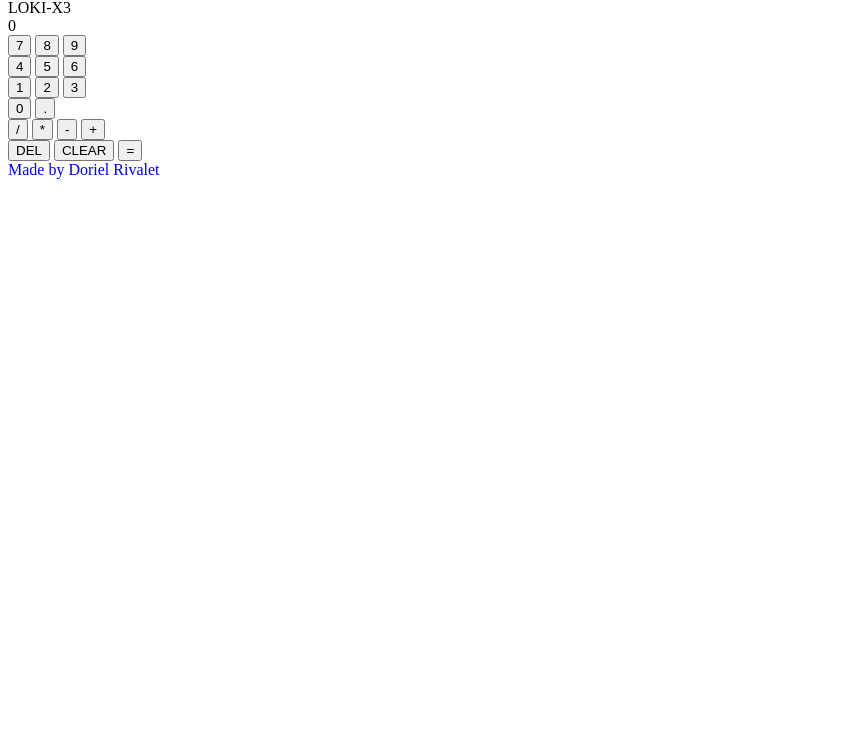
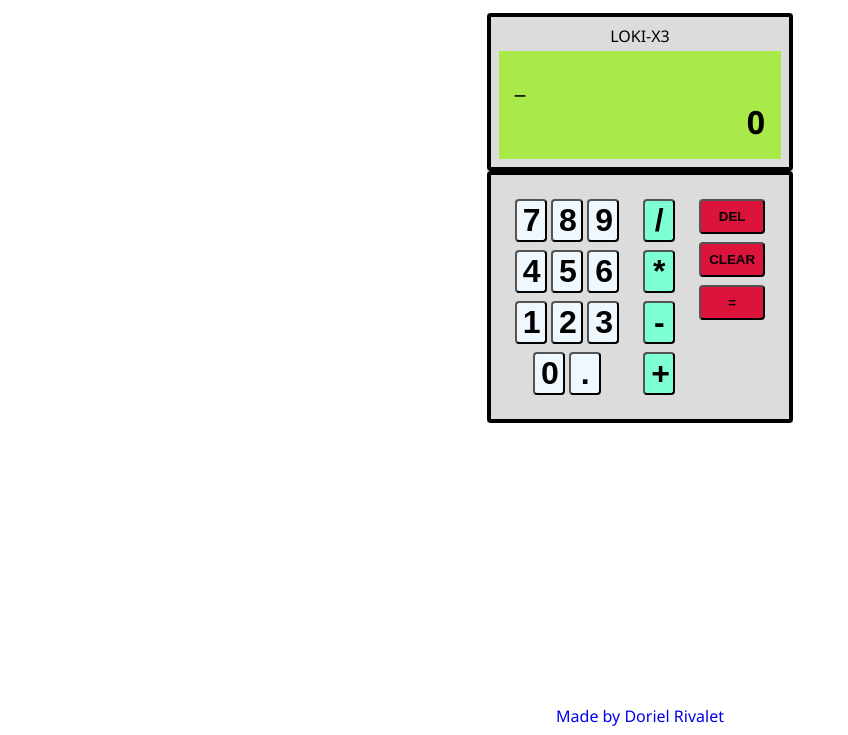
Before and after one commit to DorielRivalet/calculator, a plain HTML site: page index.html in a window 1280 px wide. Shown: the part 81-816 px from the top of the page, without its empty margins (0-848 px from the left). Drawn offline with Linux system fonts and the light colour scheme.

Commit message:
Add styles to calculator

```diff
--- a/index.html
+++ b/index.html
@@ -12,9 +12,12 @@
   <h1>Calculator</h1>
   <div class="calculator">
 
-    <div class="modelName">LOKI-X3</div>
-    <div class="display">
-      <div class="displayValue">0</div>
+    <div class="topSection">
+      <div class="modelName">LOKI-X3</div>
+      <div class="displaySection">
+        <div class="inputValue">_</div>
+        <div class="result">0</div>
+      </div>
     </div>
 
     <div class="buttonSection">
--- a/style.css
+++ b/style.css
@@ -1,3 +1,106 @@
+body{
+  display:flex;
+  flex-flow:column nowrap;
+  flex:1;
+  font-family:'Segoe UI', Tahoma, Geneva, Verdana, sans-serif;
+  align-items: center;
+  text-align: center;
+  height: 100vh;
+}
+
+.calculator{
+  background-color: gainsboro;
+  display:flex;
+  flex-flow:column;
+}
+
+.topSection{
+  padding:8px;
+  border-radius: 4px 4px 4px 4px;
+  border: 4px solid black;
+  display:flex;
+  flex-flow: column nowrap;
+  width:auto;
+  gap:4px;
+}
+
+.displaySection{
+  background-color: rgb(169, 233, 74);
+  padding:16px;
+  font-size: 32px;
+  display: flex;
+  flex-flow: column nowrap;
+}
+
+.buttonSection{
+  border: 4px solid black;
+  border-radius: 4px 4px 4px 4px;
+  display:flex;
+  flex-flow: row nowrap;
+  gap: 8px;
+  padding: 16px;
+}
+
+.numberSection{
+  display:flex;
+  flex-flow: column;
+  gap: 8px;
+  padding: 8px;
+}
+
+.numberSection button{
+  font-size: 32px;
+  font-weight: bold;
+  width:32px;
+  background-color: aliceblue;
+  border-radius: 4px 4px 4px 4px;
+}
+
+.operatorSection button{
+  font-size: 32px;
+  font-weight: bold;
+  width:32px;
+  background-color: aquamarine;
+  border-radius: 4px 4px 4px 4px;
+}
+
+.functionSection button{
+  font-weight: bold;
+  width:auto;
+  padding: 8px;
+  background-color: crimson;
+  border-radius: 4px 4px 4px 4px;
+}
+
+.operatorSection {
+  display:flex;
+  flex-flow: column;
+  gap: 8px;
+  padding: 8px;
+}
+
+.functionSection {
+  display:flex;
+  flex-flow: column;
+  gap: 8px;
+  padding: 8px;
+}
+
+.inputValue{
+  text-align: start;
+  font-size: 24px;
+}
+
+.result{
+  text-align: end;
+  font-size: 32px;
+  font-weight: 900;
+}
+
+footer{
+  margin-top: auto;
+}
+
 a:hover{
   text-decoration: none;
 }
```
